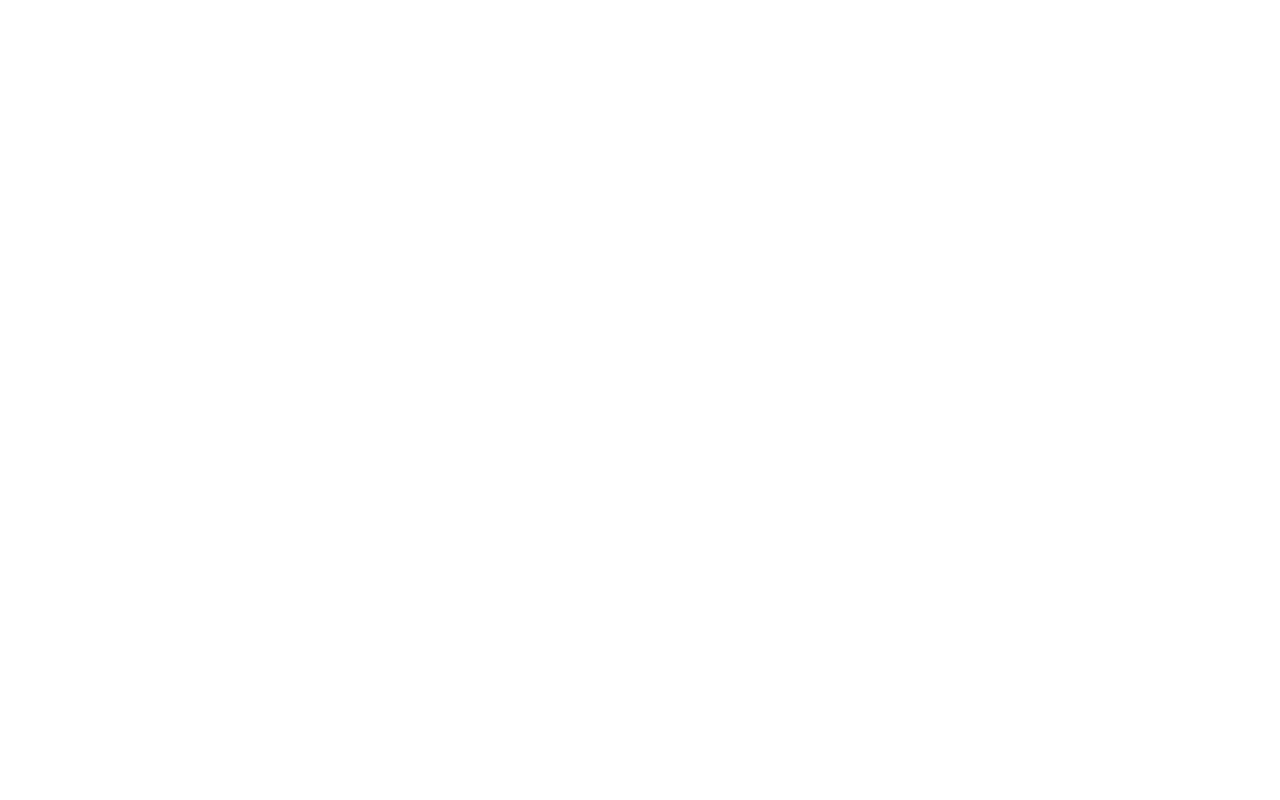
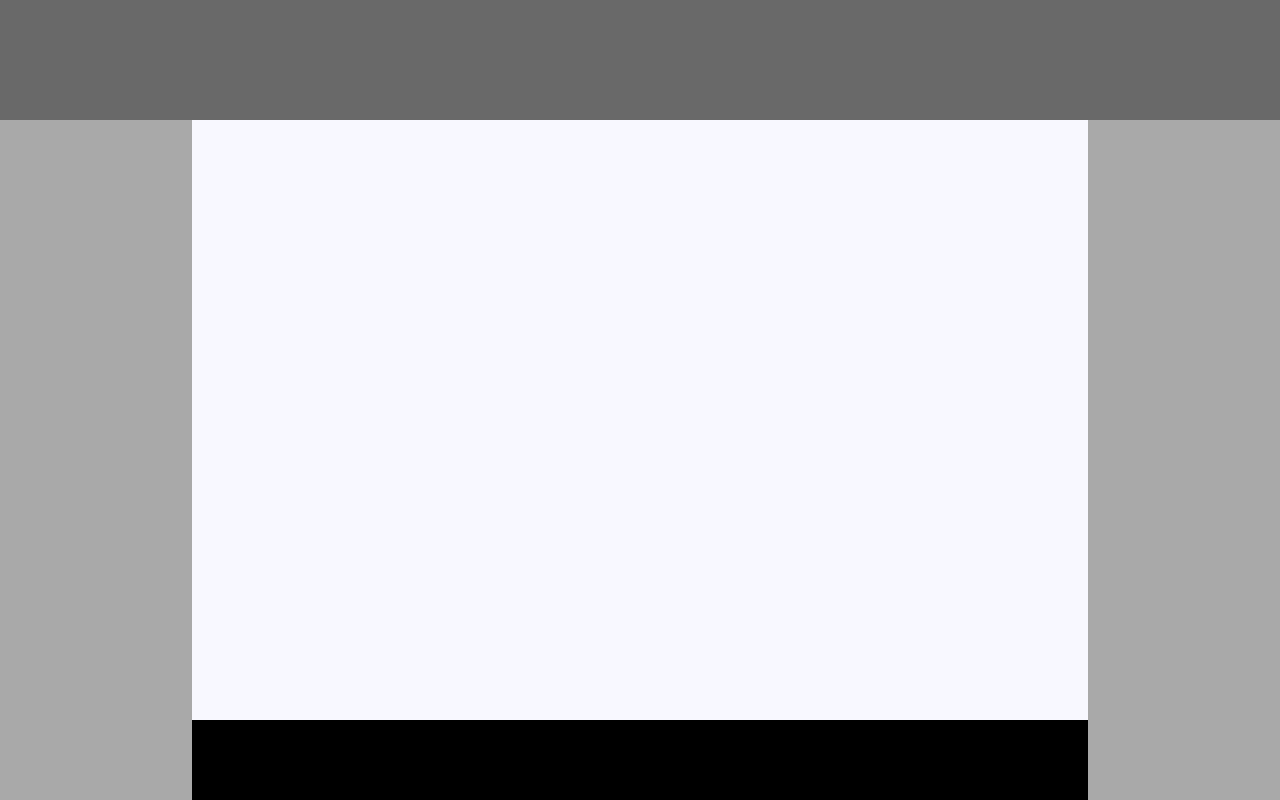
Before and after one commit to aldrinh07/html-layout-revisited, a plain HTML site: page first/index.html in a window 1280 px wide. Drawn offline with Linux system fonts and the light colour scheme.

Commit message:
first completed

```diff
--- a/first/index.html
+++ b/first/index.html
@@ -1 +1,13 @@
 <!-- Put your HTML HERE, make sure to connect your style.css sheet -->
+<!DOCTYPE html>
+    <head>
+        <title>html-layout revisited</title>
+        <link rel="stylesheet" href="style.css"/>
+    </head>
+    <body>
+        <div class="top-box"></div>
+        <!--<div class="bottom-container"></div>-->
+        <div class="center-box"></div>
+        <div class="center-footer"></div>
+    </body>
+</html>
--- a/first/style.css
+++ b/first/style.css
@@ -0,0 +1,33 @@
+html, body {
+    width: 100%;
+    height: 100%;
+    margin: 0;
+    background-color: darkgrey;
+
+}
+
+.top-box {
+    height: 15%;
+    width: 100%;
+    background-color: dimgray;
+}
+
+/*.bottom-container {*/
+    /*height: 90%;*/
+    /*width: 100%;*/
+    /*background-color: darkgrey;*/
+/*}*/
+
+.center-box {
+    width: 70%;
+    height: 75%;
+    margin: 0 auto;
+    background-color: ghostwhite;
+}
+
+.center-footer {
+    width: 70%;
+    height: 10%;
+    margin: 0 auto;
+    background-color: black;
+}
```
